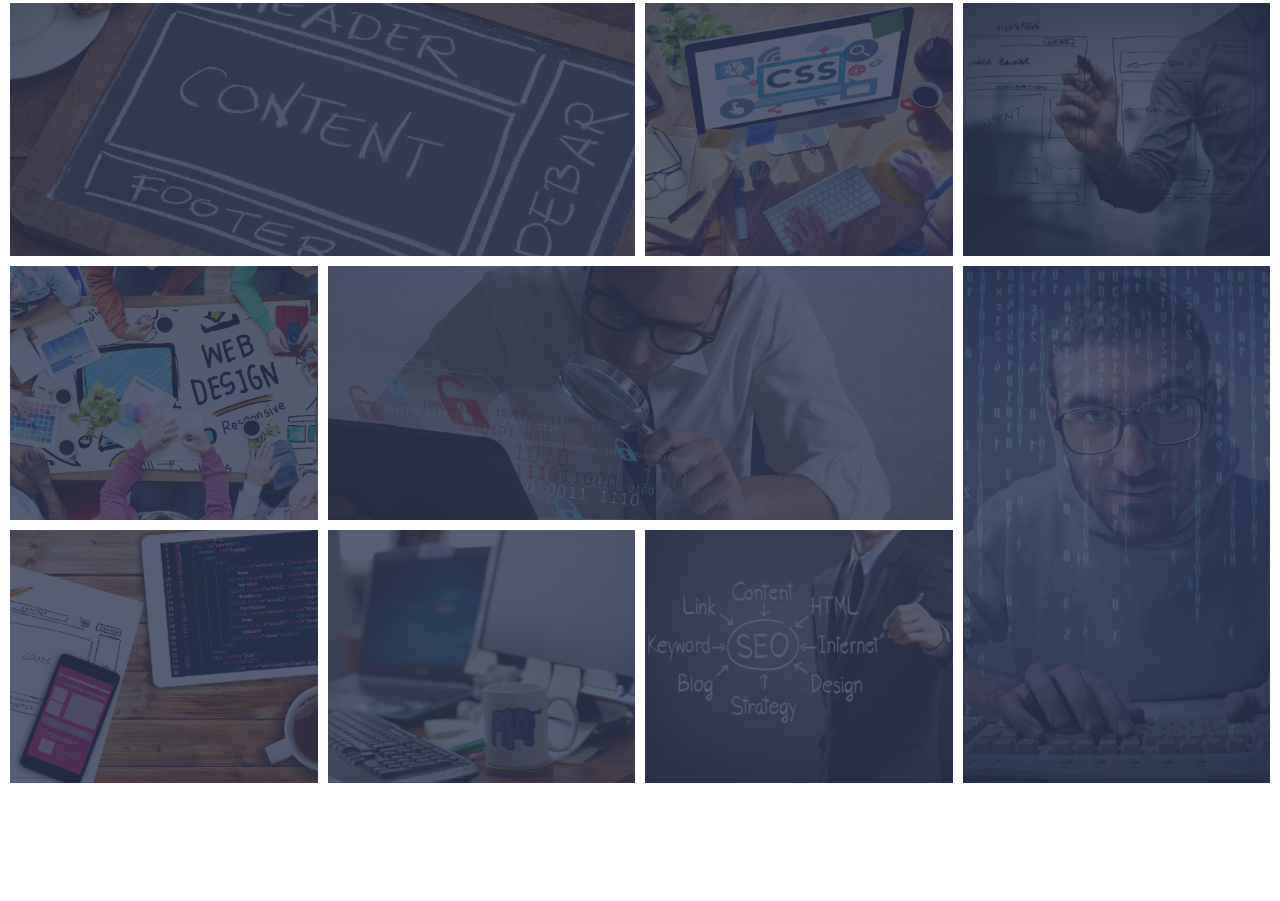
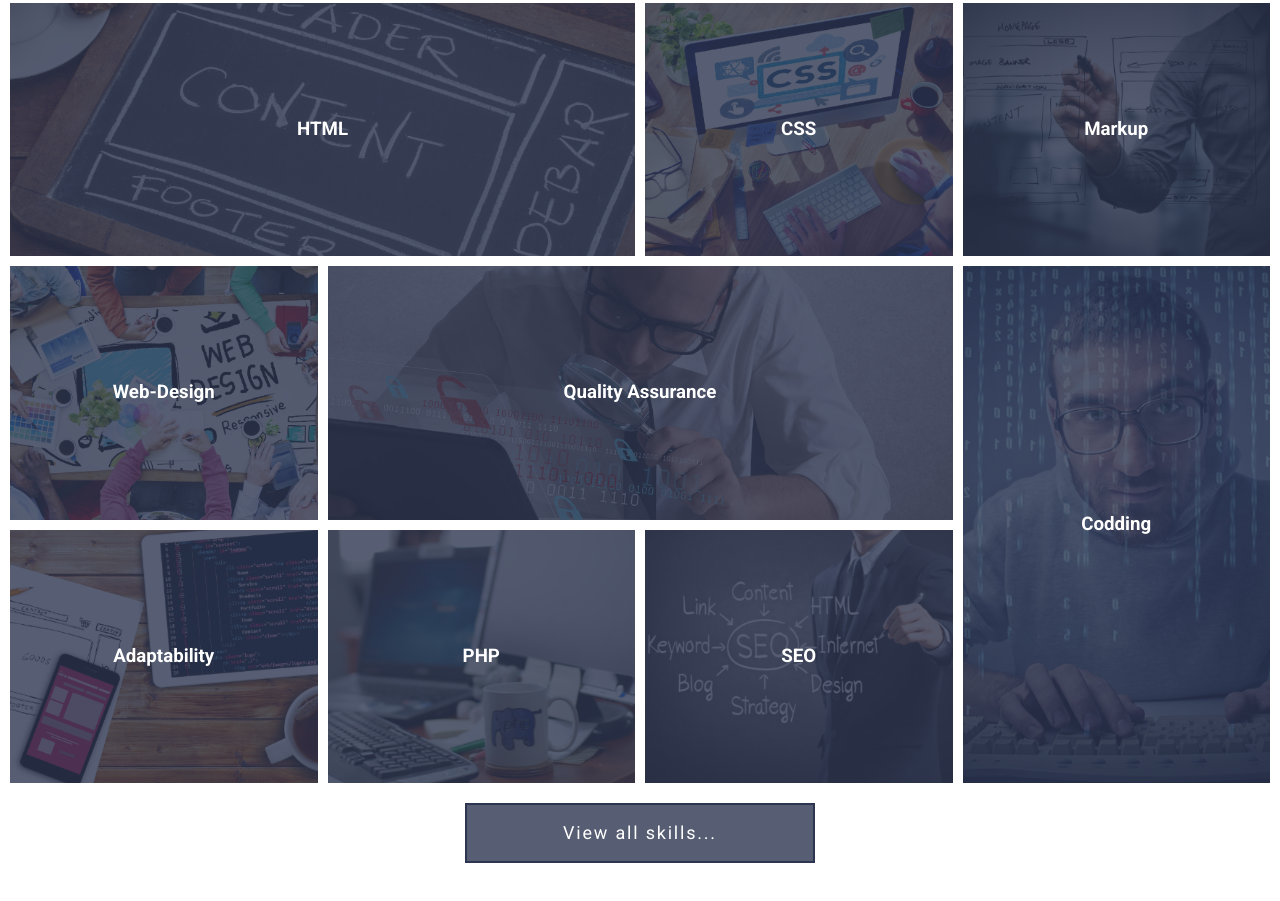
Before and after one commit to qqkk-E3/course_project_1, a website: page index.html in a window 1280 px wide. Shown: the part 807-1708 px from the top of the page. Before the commit the page ends 1660 px from the top, so only its background shows below. Drawn offline with Linux system fonts and the light colour scheme.

Commit message:
Стили для блока Skills v1.2 DONE

```diff
--- a/assets/scss/common/_classes.scss
+++ b/assets/scss/common/_classes.scss
@@ -2,19 +2,19 @@
 @use "../mixins" as *;
 
 .btn {
-	min-height: 60px;
-	min-width: 250px;
-	background-color: rgba($color-white, 0.1);
-	border: 2px solid $color-white;
-	padding: 0.5em 1em;
   display: flex;
   align-items: center;
   justify-content: center;
 
-	font-size: 1.125em;
+  padding: 0.5em 1em;
+
+  transition: background-color 0.5s;
   letter-spacing: 0.1em;
 
-	transition: background-color 0.5s;
+  border-width: 2px;
+  border-style: solid;
+
+  font-size: 1.125em;
 
   &:hover,
   &:focus {
@@ -22,16 +22,36 @@
   }
 }
 
+.btn--light {
+  min-width: 250px;
+  min-height: 60px;
+
+  border-color: $color-white;
+  background-color: rgba($color-white, 0.1);
+}
+
+.btn--primary {
+  min-width: 350px;
+  min-height: 60px;
+
+  border-color: $color-primary;
+  background-color: rgba($color-primary, 0.8);
+}
+
 .visually-hidden {
   position: absolute;
+
+  overflow: hidden;
+  clip: rect(0 0 0 0);
+
   width: 1px;
   height: 1px;
   margin: -1px;
-	border: 0;
   padding: 0;
 
   white-space: nowrap;
+
+  border: 0;
+
   clip-path: inset(100%);
-	clip: rect(0 0 0 0);
-	overflow: hidden;
 }
--- a/assets/scss/common/_typography.scss
+++ b/assets/scss/common/_typography.scss
@@ -9,41 +9,32 @@
 
 html {
   overflow-y: scroll;
+
   font-family: $font-main;
   font-size: $font-size;
 }
 
 body {
+  color: $color-gray;
   background-color: $color-white;
-	color: $color-gray;
 }
 
 h1 {
+  text-align: center;
+  letter-spacing: 0.08em;
+
+  font-family: $font-header;
   font-size: 3.75rem;
-	letter-spacing: 0.08em;
   font-weight: 300;
-	font-family: $font-header;
-	text-align: center;
   line-height: 1.2em;
 }
 
-h2 {
 
-}
 
-h3 {
 
-}
 
 a {
   text-decoration: none;
+
   color: $color-white;
 }
-
-.btn {
-
-}
-
-.btn--light {
-
-}
--- a/assets/scss/components/header/_header-content.scss
+++ b/assets/scss/components/header/_header-content.scss
@@ -16,6 +16,7 @@
   &__actions {
     display: flex;
     justify-content: center;
+
     gap: $gap;
   }
 }
--- a/assets/scss/components/header/_header-logo.scss
+++ b/assets/scss/components/header/_header-logo.scss
@@ -1,14 +1,18 @@
 .header-logo {
   &__link {
     display: block;
+
+    letter-spacing: 0.22em;
+
     font-size: 1.5rem;
-		letter-spacing: 0.22em;
   }
 
   &__accent {
     display: inline-block;
+
+    margin-right: 4px;
+    padding: 14px 1px 13px 5px;
+
     border: 3px solid #d53d27;
-		padding: 14px 1px 13px 5px;
-		margin-right: 4px;
   }
 }
--- a/assets/scss/components/header/_header-menu.scss
+++ b/assets/scss/components/header/_header-menu.scss
@@ -7,13 +7,15 @@
   top: 0;
   right: 0;
   left: 0;
+
   padding-top: $gap;
 
   &__container {
-		@extend %container;
     display: grid;
     align-items: center;
+
+    @extend %container;
+    gap: $gap;
     grid-template-columns: auto 1fr;
-		gap: $gap;
   }
 }
--- a/assets/scss/components/header/_header-navbar.scss
+++ b/assets/scss/components/header/_header-navbar.scss
@@ -4,23 +4,23 @@
 .header-navbar {
   &__list {
     display: grid;
+    justify-content: end;
+
     gap: $gap;
-		justify-content: end;
     grid-template-columns: repeat(auto-fit, minmax(40px, max-content));
-
-		@include unlist(0 -10px 0 0)
+    @include unlist(0 -10px 0 0);
   }
 
-	&__item {
 
-	}
 
   &__link {
     display: block;
+
     padding: $gap $gap-sm;
 
+    letter-spacing: 0.1em;
+
     font-size: 1.125rem;
-		letter-spacing: 0.1em;
 
     &:hover,
     &:focus {
--- a/assets/scss/components/header/_header-overlay.scss
+++ b/assets/scss/components/header/_header-overlay.scss
@@ -2,8 +2,8 @@
 @use "../../mixins" as *;
 
 .header-overlay {
-	background-color: $color-primary;
-	opacity: 0.8;
+  opacity: 0.8;
+  background-color: $color-primary;
 
-	@include abs-position
+  @include abs-position;
 }
--- a/assets/scss/components/header/_header.scss
+++ b/assets/scss/components/header/_header.scss
@@ -3,14 +3,16 @@
 
 .header {
   position: relative;
+
+  display: grid;
+  align-items: center;
+
   min-height: 100vh;
+  padding: 150px 0;
+
   color: $color-white;
   background-color: $color-primary;
   background-image: url(../img/img-header.png);
   background-position: 50% 50%;
   background-size: cover;
-	padding: 150px 0;
-
-	display: grid;
-	align-items: center;
 }
--- a/assets/scss/components/sections/skills/_index.scss
+++ b/assets/scss/components/sections/skills/_index.scss
@@ -1,2 +1,2 @@
  @forward "skills";
- @forward "skill-item";
+@forward "skill-item";
--- a/assets/scss/components/sections/skills/_skill-item.scss
+++ b/assets/scss/components/sections/skills/_skill-item.scss
@@ -4,25 +4,57 @@
 .skill-item {
   position: relative;
 
+  overflow: hidden;
+
   &__title {
+    z-index: 1;
 
+    margin: 0;
+
+    @include abs-position;
   }
 
   &__link {
+    display: flex;
+    align-items: center;
+    justify-content: center;
 
+    height: 100%;
+    padding: $gap;
+
+    transition: color 0.5s;
   }
 
   &__image {
-		@include abs-position;
-		background-image: url(../img/img-html.png);
+    transition: transform 0.5s;
+
     background-position: 50% 50%;
     background-size: cover;
+
+    @include abs-position;
   }
 
   &__overlay {
+    transition: opacity 0.5s;
+
+    opacity: 0.8;
+    background-color: $color-primary;
+
     @include abs-position;
-		background-color: $color-primary;
-		opacity: 0.8;
+  }
+
+  &:hover {
+    .skill-item__overlay {
+      opacity: 0.95;
+    }
+
+    .skill-item__image {
+      transform: scale(1.1);
+    }
+
+    .skill-item__limk {
+      color: $color-accent;
+    }
   }
 }
 
@@ -30,6 +62,6 @@ $count: 9;
 
 @for $i from 1 through $count {
   .skill-item:nth-of-type(#{$i}) {
-		grid-area: a#{$i}
+    grid-area: a#{$i};
   }
 }
--- a/assets/scss/components/sections/skills/_skills.scss
+++ b/assets/scss/components/sections/skills/_skills.scss
@@ -10,13 +10,19 @@
 
   &__container {
     display: grid;
+
+    margin-bottom: $gap;
+
+    gap: $gap-sm;
+    grid-auto-rows: calc(33.33333vh - 13.3333333px);
+    grid-template-areas: "a1 a1 a2 a3" "a4 a5 a5 a6" "a7 a8 a9 a6";
     grid-template-columns: repeat(4, 1fr);
-	grid-template-areas: "a1 a1 a2 a3" "a4 a5 a5 a6" "a7 a8 a9 a6";
-	grid-auto-rows: calc(33.33333vh - 13.3333333px);
-	gap: $gap-sm;
   }
 
   &__actions {
+    display: flex;
+    justify-content: center;
 
+    margin-bottom: $gap-lg;
   }
 }
--- a/assets/scss/mixins/_extends.scss
+++ b/assets/scss/mixins/_extends.scss
@@ -1,6 +1,7 @@
 @use "../presets" as *;
 
 %container {
-	width: min(100% - $gap-x2, $container-size);
-	margin-inline: auto;
+  width: min(100% - $gap-x2, $container-size);
+
+  margin-inline: auto;
 }
--- a/assets/scss/mixins/_mixins-media.scss
+++ b/assets/scss/mixins/_mixins-media.scss
@@ -1,5 +1,4 @@
 @use "../presets" as *;
-
 $diff: 0.2px;
 
 /* ul */
--- a/assets/scss/presets/_variables.scss
+++ b/assets/scss/presets/_variables.scss
@@ -1,17 +1,13 @@
 @use "sass:math";
-
 $font-header: "Roboto Slab", serif;
 $font-main: "Roboto", sans-serif;
 $font-size: 16px;
-
 $container-size: 1300px;
-
 $ul: 1340px;
 $xl: 1200px;
 $lg: 992px;
 $md: 768px;
 $sm: 576px;
-
 $gap: 20px;
 $gap-sm: math.div($gap, 2); // 10px
 $gap-lg: $gap * 1.5; // 30px
--- a/assets/scss/style.scss
+++ b/assets/scss/style.scss
@@ -9,3 +9,15 @@
 @use "components/sections/section-posts";
 
 @use "components/footer/footer";
+
+@media (min-height: 691px) {
+  .skills__container {
+    grid-auto-rows: calc(33.33333vh - 13.3333333px);
+  }
+}
+
+@media (min-height: 690px) {
+  .skills__container {
+    grid-auto-rows: calc(230px - 13.3333333px);
+  }
+}
--- a/index.html
+++ b/index.html
@@ -140,7 +140,7 @@
     </div>
 
     <div class="skills__actions">
-      <a class="btn btn--primary" href=""></a>
+      <a class="btn btn--primary" href="">View all skills...</a>
     </div>
   </section>
 </main>
```
Also changed, not shown: assets/css/style.css, assets/scss/components/header/_index.scss (line endings or trailing spaces). Lines whose indentation alone changed are shown as unchanged.
